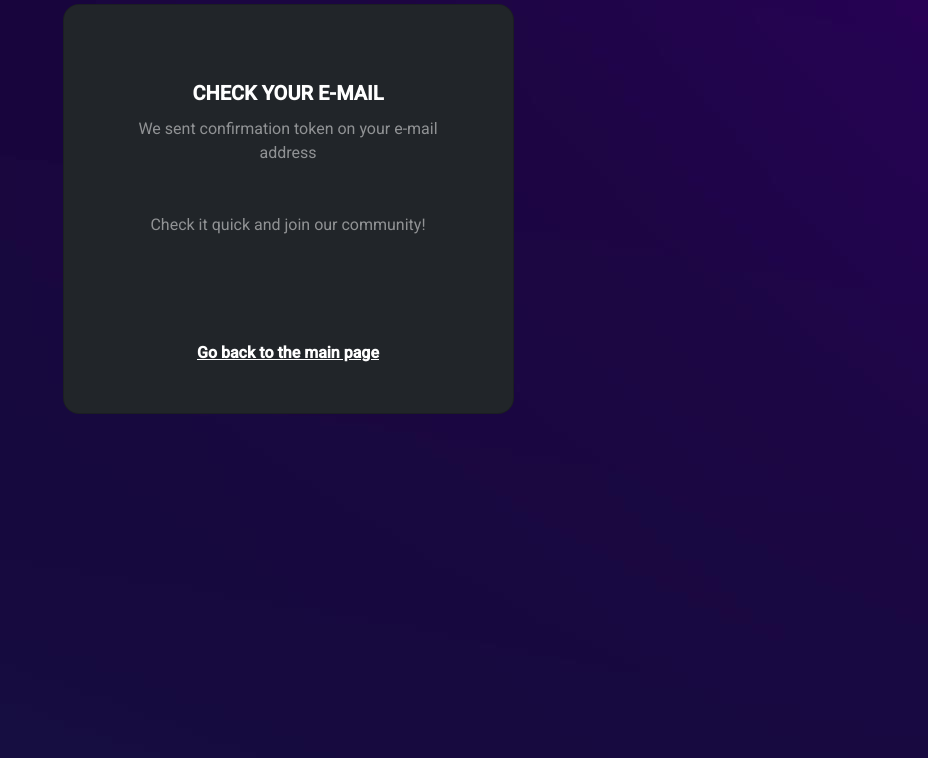
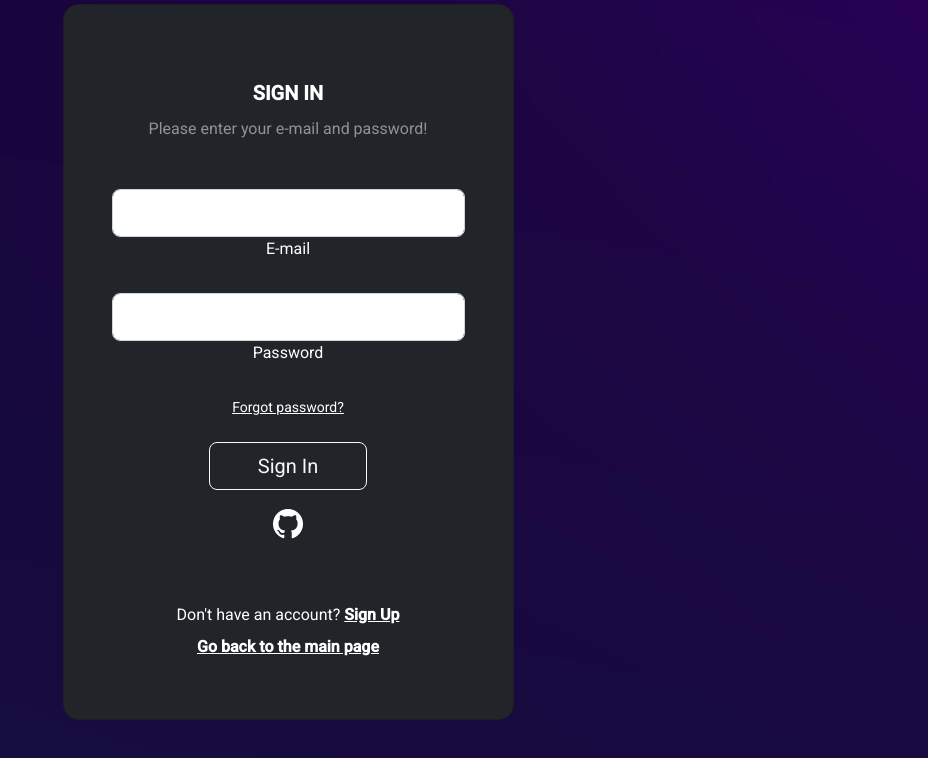
Before and after one commit to TGSK-ProjektIO/Projekcik, an Angular app: page /login in a window 1280 px wide. Shown: the top 758 px of the page, without its empty margins (352-1280 px from the left). Built offline with nearby package versions, Linux system fonts and the light colour scheme.

Commit message:
Added routes for pages

```diff
--- a/src/app/app.module.ts
+++ b/src/app/app.module.ts
@@ -10,6 +10,7 @@ import { SugestieIZgloszeniaComponent } from './sugestie-i-zgloszenia/sugestie-i
 import { WyszukiwanieComponent } from './wyszukiwanie/wyszukiwanie.component';
 import { BrowserAnimationsModule } from '@angular/platform-browser/animations';
 import {LogowanieIRejestracjaModule} from "./logowanie-i-rejestracja/logowanie-i-rejestracja.module";
+import { AppRoutingModule } from './app-routing.module';
 
 @NgModule({
   declarations: [
@@ -24,7 +25,8 @@ import {LogowanieIRejestracjaModule} from "./logowanie-i-rejestracja/logowanie-i
     imports: [
         BrowserModule,
         BrowserAnimationsModule,
-        LogowanieIRejestracjaModule
+        LogowanieIRejestracjaModule,
+        AppRoutingModule
     ],
   providers: [],
   bootstrap: [AppComponent]
--- a/src/app/logowanie-i-rejestracja/logowanie-i-rejestracja.component.html
+++ b/src/app/logowanie-i-rejestracja/logowanie-i-rejestracja.component.html
@@ -1,5 +1 @@
-<!--<p>logowanie-i-rejestracja works!</p>-->
-<!--<app-logowanie></app-logowanie>-->
-<!--<app-rejestracja></app-rejestracja>-->
-<app-potwierdzenie></app-potwierdzenie>
-<!--<app-resetowanie></app-resetowanie>-->
+<router-outlet></router-outlet>
--- a/src/app/logowanie-i-rejestracja/logowanie-i-rejestracja.module.ts
+++ b/src/app/logowanie-i-rejestracja/logowanie-i-rejestracja.module.ts
@@ -4,6 +4,8 @@ import { LogowanieComponent } from './logowanie/logowanie.component';
 import { RejestracjaComponent } from './rejestracja/rejestracja.component';
 import { PotwierdzenieComponent } from './potwierdzenie/potwierdzenie.component';
 import { ResetowanieComponent } from './resetowanie/resetowanie.component';
+import { LogowanieIRejestracjaRoutingModule } from './logowanie-i-rejestracja-routing.module';
+import {BrowserModule} from "@angular/platform-browser";
 
 
 
@@ -21,7 +23,9 @@ import { ResetowanieComponent } from './resetowanie/resetowanie.component';
     LogowanieComponent
   ],
     imports: [
-        CommonModule
+        CommonModule,
+        BrowserModule,
+        LogowanieIRejestracjaRoutingModule
     ]
 })
 export class LogowanieIRejestracjaModule { }
--- a/src/app/logowanie-i-rejestracja/logowanie/logowanie.component.html
+++ b/src/app/logowanie-i-rejestracja/logowanie/logowanie.component.html
@@ -22,13 +22,13 @@
                 </div>
 
                 <div class="form-outline mb-4">
-                  <input type="password" id="typePasswordLogin" class="form-control form-control-lg" />
+                  <input type="password" id="typePasswordLogin" class="form-control form-control-lg" [value]="password"/>
                   <label class="form-label" for="typePasswordLogin">Password</label>
                 </div>
 
                 <p class="small mb-3 pb-lg-2"><a class="text-white" href="#">Forgot password?</a></p>
 
-                <button class="btn btn-outline-light btn-lg px-5" type="submit">Sign In</button>
+                <button class="btn btn-outline-light btn-lg px-5" type="submit" (click)="onSignInPressed()">Sign In</button>
 
                 <div class="d-flex justify-content-center text-center mt-2 pt-1">
                   <a href="#" class="text-white"><i class="bi bi-github" style="font-size: 30px"></i></a>
--- a/src/app/logowanie-i-rejestracja/logowanie/logowanie.component.ts
+++ b/src/app/logowanie-i-rejestracja/logowanie/logowanie.component.ts
@@ -6,10 +6,15 @@ import { Component, OnInit } from '@angular/core';
   styleUrls: ['./logowanie.component.css']
 })
 export class LogowanieComponent implements OnInit {
+  email = '';
+  password = '';
 
   constructor() { }
 
   ngOnInit(): void {
   }
 
+  onSignInPressed() {
+
+  }
 }
```
Also changed, not shown: src/app/app-routing.module.ts (added, +20 -0 lines), src/app/logowanie-i-rejestracja/logowanie-i-rejestracja-routing.module.ts (added, +43 -0 lines).
